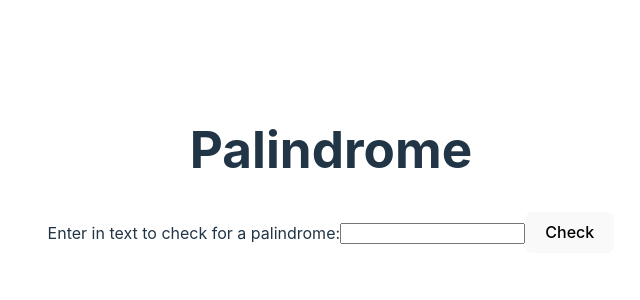
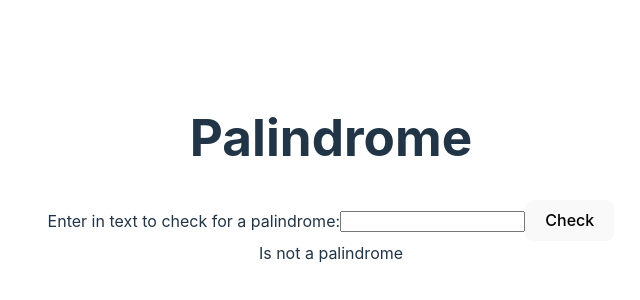
Before and after one commit to AbraaoAlves/FCC-frontend-projects, a React (Vite) app: page /palindrome in a window 1280 px wide. Shown: the part 230-530 px from the top of the page, without its empty margins (309-949 px from the left). Built offline with nearby package versions, Linux system fonts and the light colour scheme.

Commit message:
test: add check if is palindrome state into component

```diff
--- a/src/pages/Palindrome/Palindrome.jsx
+++ b/src/pages/Palindrome/Palindrome.jsx
@@ -1,16 +1,18 @@
-import { useRef } from "react";
+import { useRef, useState } from "react";
 
 export default function Palindrome() {
   const inputref = useRef(/** @type {HTMLInputElement | null} */ (null));
+  const [isPalindrome, setIsPalindrome] = useState(false);
 
   const handleCheck = () => {
-    const isPalindrome = inputref.current?.value === "A";
+    const isPalindrome1 = inputref.current?.value === "A";
 
-    if (!isPalindrome) {
+    setIsPalindrome(isPalindrome1);
+
+    if (!isPalindrome1) {
       window.alert("Please input a value");
     }
   };
-
   return (
     <>
       <h1>Palindrome</h1>
@@ -20,7 +22,11 @@ export default function Palindrome() {
         <button id="check-btn" onClick={handleCheck}>
           Check
         </button>
-        <div id="result" data-testid="result"></div>
+        <div id="result" data-testid="result">
+          {isPalindrome
+            ? inputref.current?.value + " is a palindrome"
+            : "Is not a palindrome"}
+        </div>
       </section>
     </>
   );
```
Also changed, not shown: 1 other file (tests, documents, lock files or other folders).
